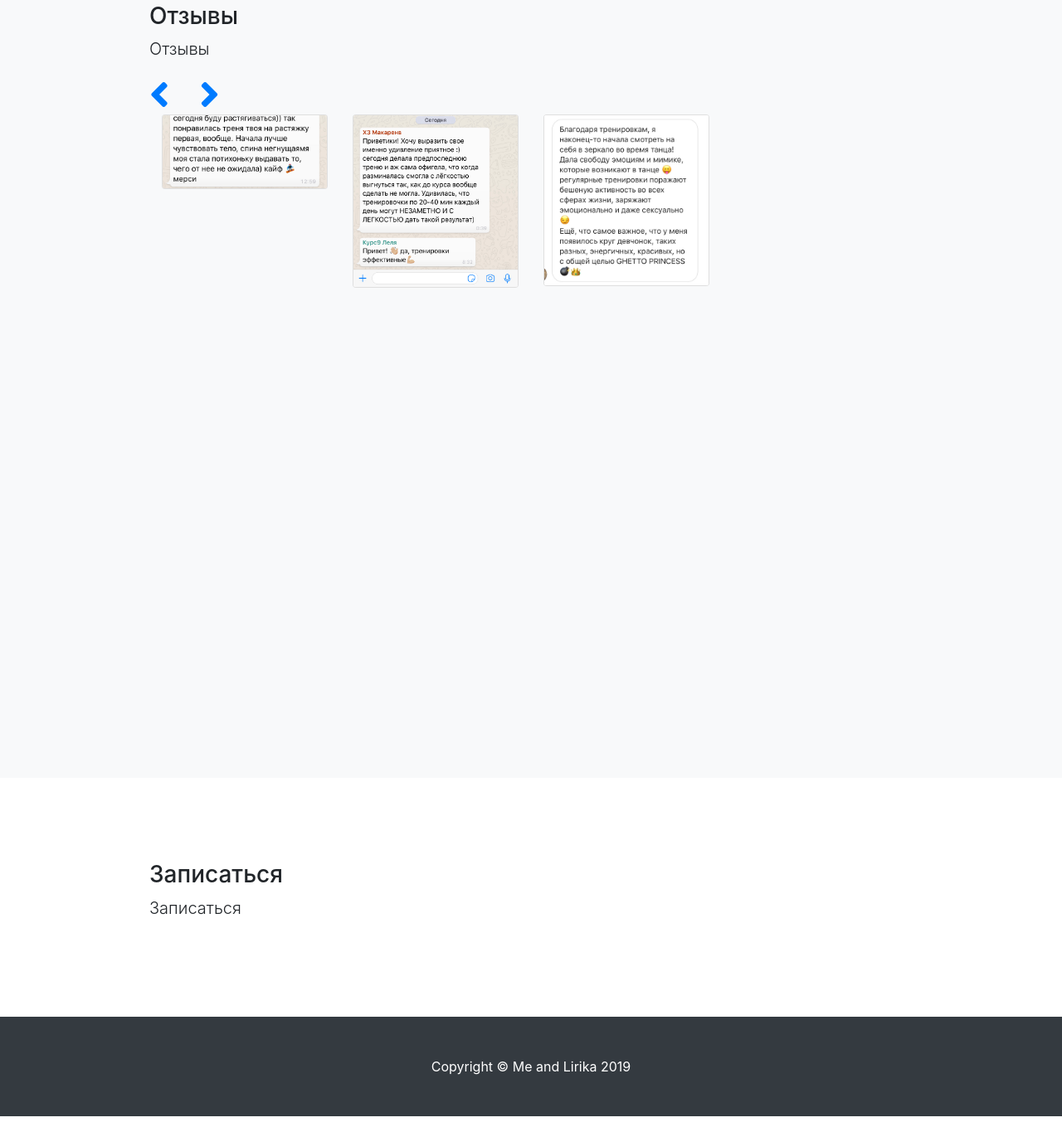
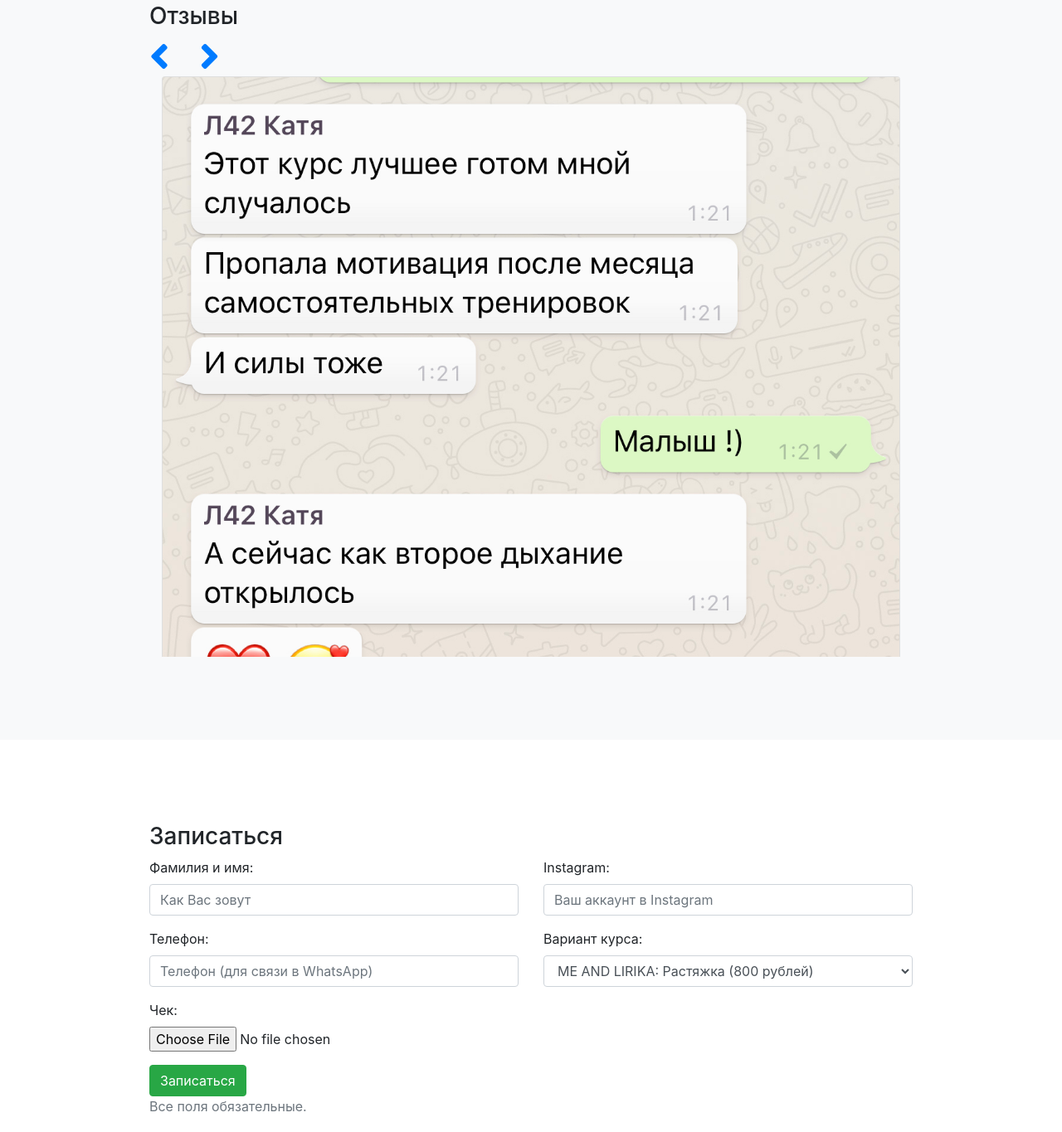
Before and after one commit to aleksandr-staetskiy/meandlirika.com, a plain HTML site: page index.html in a window 1280 px wide. Shown: the part 3816-5181 px from the top of the page at 83% size. Drawn offline with Linux system fonts and the light colour scheme.

Commit message:
some fixes

```diff
--- a/css/carousel.css
+++ /dev/null
@@ -1,20 +0,0 @@
-.carousel-item {
-    height: 700px;
-    background: no-repeat center center scroll;
-    -webkit-background-size: cover;
-    -moz-background-size: cover;
-    -o-background-size: cover;
-    background-size: cover;
-}
-
-@media (min-width: 768px) {
-    .carousel-multi-item-2 .col-md-3 {
-        float: left;
-        width: 25%;
-        max-width: 100%;
-    }
-}
-
-.carousel-multi-item-2 .card img {
-    border-radius: 2px;
-}
--- a/css/focus.css
+++ /dev/null
@@ -1,4 +0,0 @@
-:focus {
-    outline: 0 !important;
-    box-shadow: 0 0 0 0 rgba(0, 0, 0, 0) !important;
-}
--- a/css/ugh.css
+++ b/css/main.css
@@ -1,3 +1,32 @@
+.carousel-item {
+    height: 700px;
+    background: no-repeat center center scroll;
+    -webkit-background-size: cover;
+    -moz-background-size: cover;
+    -o-background-size: cover;
+    background-size: cover;
+}
+
+@media (min-width: 768px) {
+    .carousel-multi-item-2 .col-md-3 {
+        width: 100%;
+        max-width: 100%;
+    }
+}
+
+.carousel-multi-item-2 .card img {
+    border-radius: 2px;
+}
+
+:focus {
+    outline: 0 !important;
+    box-shadow: 0 0 0 0 rgba(0, 0, 0, 0) !important;
+}
+
+section {
+    padding: 100px 0;
+}
+
 th, td {
     text-align: center;
 }
--- a/css/section.css
+++ /dev/null
@@ -1,8 +0,0 @@
-/*!
- * Start Bootstrap - Scrolling Nav (https://startbootstrap.com/template-overviews/scrolling-nav)
- * Copyright 2013-2019 Start Bootstrap
- * Licensed under MIT (https://github.com/BlackrockDigital/startbootstrap-scrolling-nav/blob/master/LICENSE)
- */
-section {
-    padding: 100px 0;
-}
--- a/index.html
+++ b/index.html
@@ -15,10 +15,7 @@
     <link href="vendor/bootstrap/css/bootstrap.min.css" rel="stylesheet">
 
     <!-- Custom styles for this template -->
-    <link href="css/section.css" rel="stylesheet">
-    <link href="css/focus.css" rel="stylesheet">
-    <link href="css/ugh.css" rel="stylesheet">
-    <link href="css/carousel.css" rel="stylesheet">
+    <link href="css/main.css" rel="stylesheet">
     <link rel="stylesheet" href="https://use.fontawesome.com/releases/v5.8.2/css/all.css" integrity="sha384-oS3vJWv+0UjzBfQzYUhtDYW+Pj2yciDJxpsK1OYPAYjqT085Qq/1cq5FLXAZQ7Ay" crossorigin="anonymous">
 
 </head>
@@ -345,97 +342,77 @@
             <div class="row">
                 <div class="col-lg-10 mx-auto">
                     <h3>Отзывы</h3>
-                    <p class="lead">Отзывы</p>
-                    <!--Carousel Wrapper-->
                     <div id="multi-item-example" class="carousel slide carousel-multi-item carousel-multi-item-2" data-ride="carousel">
-
-                        <!--Controls-->
                         <div class="controls-top">
                             <a class="black-text" href="#multi-item-example" data-slide="prev"><i class="fas fa-angle-left fa-3x pr-3"></i></a>
                             <a class="black-text" href="#multi-item-example" data-slide="next"><i class="fas fa-angle-right fa-3x pl-3"></i></a>
                         </div>
-                        <!--/.Controls-->
-
-                        <!--Slides-->
                         <div class="carousel-inner" role="listbox">
-
-                            <!--First slide-->
                             <div class="carousel-item active">
-
                                 <div class="col-md-3 mb-3">
                                     <div class="card">
-                                        <img class="img-fluid" src="img/reviews/1.jpg" alt="Card image cap">
+                                        <img class="img-fluid" src="img/reviews/1.jpg" alt="1.jpg">
                                     </div>
                                 </div>
-
+                            </div>
+                            <div class="carousel-item">
                                 <div class="col-md-3 mb-3">
                                     <div class="card">
-                                        <img class="img-fluid" src="img/reviews/2.jpg" alt="Card image cap">
+                                        <img class="img-fluid" src="img/reviews/2.jpg" alt="2.jpg">
                                     </div>
                                 </div>
-
+                            </div>
+                            <div class="carousel-item">
                                 <div class="col-md-3 mb-3">
                                     <div class="card">
-                                        <img class="img-fluid" src="img/reviews/3.jpg" alt="Card image cap">
+                                        <img class="img-fluid" src="img/reviews/3.jpg" alt="3.jpg">
                                     </div>
                                 </div>
-
                             </div>
-                            <!--/.First slide-->
-
-                            <!--Second slide-->
                             <div class="carousel-item">
-
                                 <div class="col-md-3 mb-3">
                                     <div class="card">
-                                        <img class="img-fluid" src="img/reviews/4.jpg" alt="Card image cap">
+                                        <img class="img-fluid" src="img/reviews/4.jpg" alt="4.jpg">
                                     </div>
                                 </div>
-
+                            </div>
+                            <div class="carousel-item">
                                 <div class="col-md-3 mb-3">
                                     <div class="card">
-                                        <img class="img-fluid" src="img/reviews/5.jpg" alt="Card image cap">
+                                        <img class="img-fluid" src="img/reviews/5.jpg" alt="5.jpg">
                                     </div>
                                 </div>
-
+                            </div>
+                            <div class="carousel-item">
                                 <div class="col-md-3 mb-3">
                                     <div class="card">
-                                        <img class="img-fluid" src="img/reviews/6.jpg" alt="Card image cap">
+                                        <img class="img-fluid" src="img/reviews/6.jpg" alt="6.jpg">
                                     </div>
                                 </div>
-
                             </div>
-                            <!--/.Second slide-->
-
-                            <!--Third slide-->
                             <div class="carousel-item">
-
                                 <div class="col-md-3 mb-3">
                                     <div class="card">
-                                        <img class="img-fluid" src="img/reviews/7.jpg" alt="Card image cap">
+                                        <img class="img-fluid" src="img/reviews/7.jpg" alt="7.jpg">
                                     </div>
                                 </div>
-
+                            </div>
+                            <div class="carousel-item">
                                 <div class="col-md-3 mb-3">
                                     <div class="card">
-                                        <img class="img-fluid" src="img/reviews/8.jpg" alt="Card image cap">
+                                        <img class="img-fluid" src="img/reviews/8.jpg" alt="8.jpg">
                                     </div>
                                 </div>
-
+                            </div>
+                            <div class="carousel-item">
                                 <div class="col-md-3 mb-3">
                                     <div class="card">
-                                        <img class="img-fluid" src="img/reviews/9.jpg" alt="Card image cap">
+                                        <img class="img-fluid" src="img/reviews/9.jpg" alt="9.jpg">
                                     </div>
                                 </div>
-
                             </div>
-                            <!--/.Third slide-->
-
                         </div>
-                        <!--/.Slides-->
-
                     </div>
-                    <!--/.Carousel Wrapper-->
                 </div>
             </div>
         </div>
@@ -447,7 +424,62 @@
             <div class="row">
                 <div class="col-lg-10 mx-auto">
                     <h3>Записаться</h3>
-                    <p class="lead">Записаться</p>
+                    <form id="contact-form" action="https://formspree.io/support@meandlirika.com" method="POST" role="form">
+                        <div class="controls">
+                            <div class="row">
+                                <div class="col-md-6">
+                                    <div class="form-group">
+                                        <label for="form_name">Фамилия и имя:</label>
+                                        <input id="form_name" type="text" name="name" class="form-control" placeholder="Как Вас зовут" required="required" data-error="Пожалуйста, напишите Ваше имя.">
+                                    </div>
+                                </div>
+                                <div class="col-md-6">
+                                    <div class="form-group">
+                                        <label for="form_instagram">Instagram:</label>
+                                        <input id="form_instagram" type="text" name="instagram" class="form-control" placeholder="Ваш аккаунт в Instagram" required="required" data-error="Пожалуйста, укажите Ваш аккаунт в Instagram.">
+                                        <div class="help-block with-errors"></div>
+                                    </div>
+                                </div>
+                            </div>
+                            <div class="row">
+                                <div class="col-md-6">
+                                    <div class="form-group">
+                                        <label for="form_phone">Телефон:</label>
+                                        <input id="form_phone" type="phone" name="phone" class="form-control" placeholder="Телефон (для связи в WhatsApp)" required="required" data-error="Пожалуйста, укажите Ваш телефон.">
+                                        <div class="help-block with-errors"></div>
+                                    </div>
+                                </div>
+                                <div class="col-md-6">
+                                    <div class="form-group">
+                                        <label for="form_course">Вариант курса:</label>
+                                        <select id="form_course" name="course" class="form-control" required="required" data-error="Пожалуйста, укажите вариант курса.">
+                                            <option value="Растяжка">ME AND LIRIKA: Растяжка (800 рублей) </option>
+                                            <option value="Самостятельный">ME AND LIRIKA: Самостятельный (1500 рублей)</option>
+                                            <option value="Полный">ME AND LIRIKA: Полный (2000 рублей)</option>
+                                        </select>
+                                        <div class="help-block with-errors"></div>
+                                    </div>
+                                </div>
+                            </div>
+                            <div class="row">
+                                <div class="col-md-12">
+                                    <div class="form-group">
+                                        <label for="form_payment">Чек:</label>
+                                        <input id="form_payment" name="payment" type="file" class="form-control-file" required="required" data-error="Пожалуйста, прикрепите чек с оплатой.">
+                                        <div class="help-block with-errors"></div>
+                                    </div>
+                                </div>
+                                <div class="col-md-12">
+                                    <input type="submit" class="btn btn-success btn-send" value="Записаться">
+                                </div>
+                            </div>
+                            <div class="row">
+                                <div class="col-md-12">
+                                    <p class="text-muted">Все поля обязательные.</p>
+                                </div>
+                            </div>
+                        </div>
+                    </form>
                 </div>
             </div>
         </div>
```
